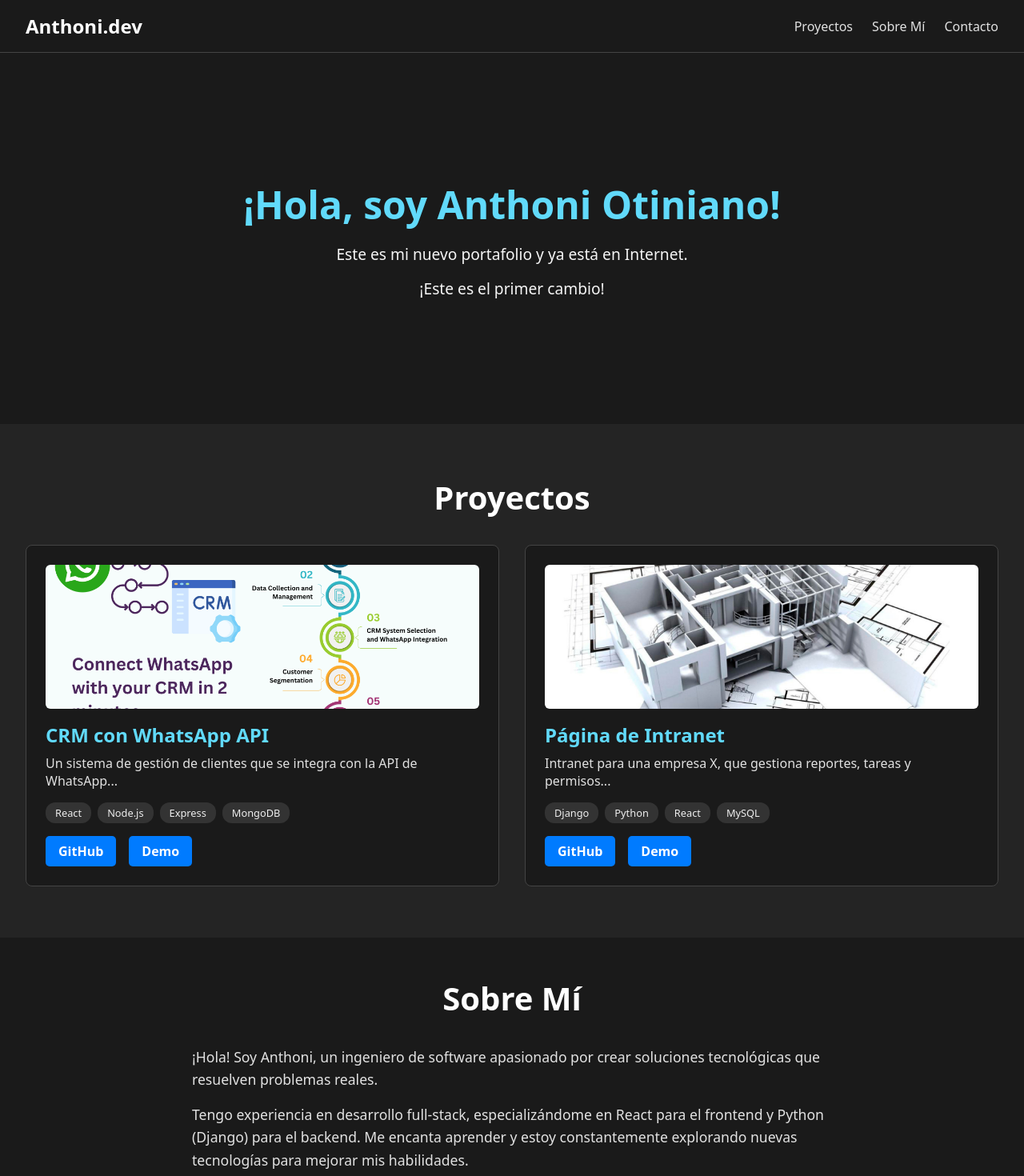
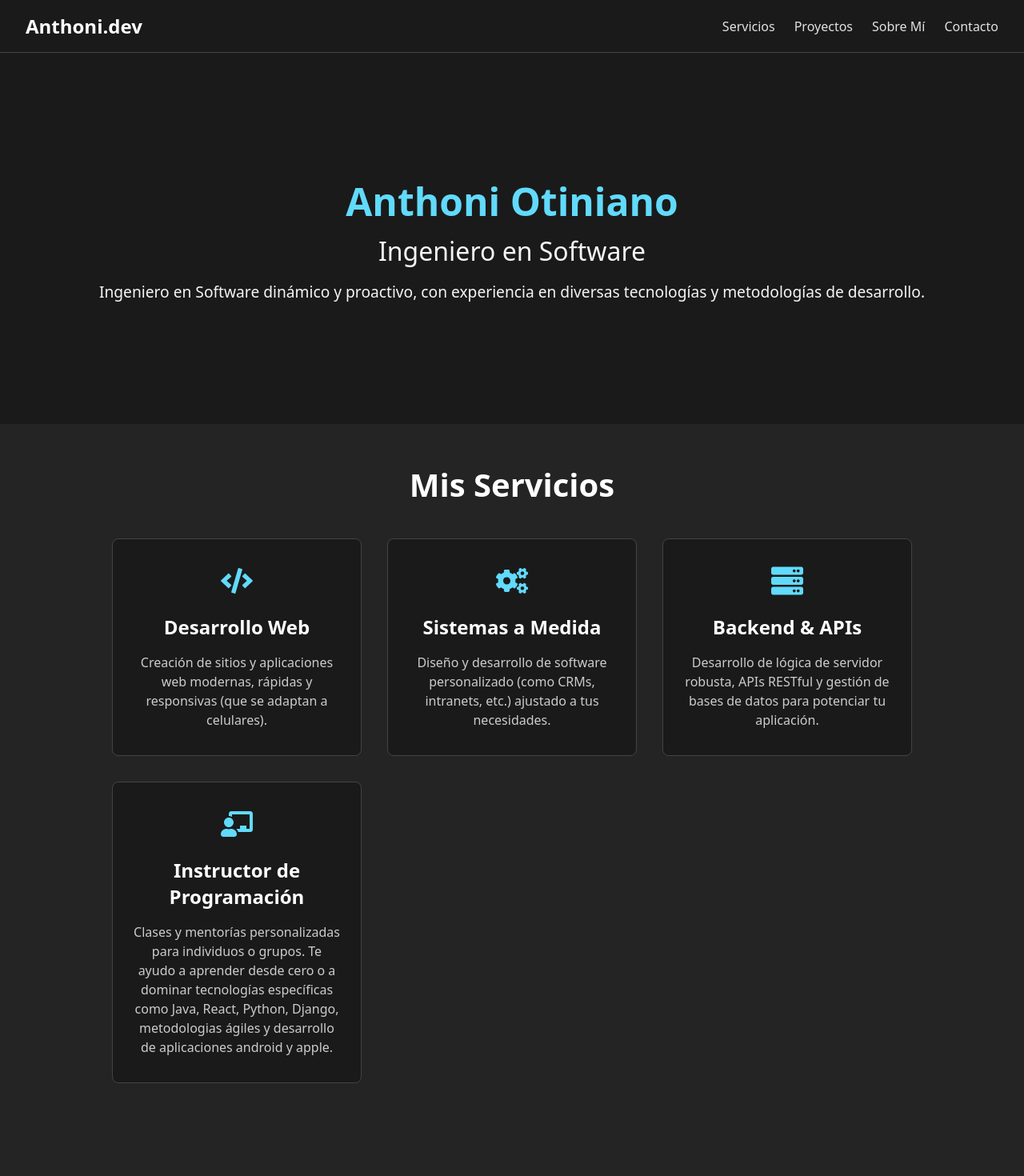
Before and after one commit to toni02022006/My_web_1.1.0, a React (Vite) app: page / in a window 1280 px wide. Shown: the top 1470 px of the page at 80% size. Built offline with nearby package versions, Linux system fonts and the light colour scheme.

Commit message:
Actualiza el componente Hero con CV

```diff
--- a/src/App.jsx
+++ b/src/App.jsx
@@ -2,18 +2,20 @@
 
 import Hero from './components/Hero'
 import Navbar from './components/Navbar'
+import Services from './components/Services' // <-- 1. IMPORTA
 import Projects from './components/Projects'
 import AboutMe from './components/AboutMe'
-import Footer from './components/Footer' // <-- 1. IMPORTA
+import Footer from './components/Footer'
 
 function App() {
   return (
     <div>
       <Navbar />
       <Hero />
+      <Services /> {/* <-- 2. AÑÁDELO AQUÍ */}
       <Projects />
       <AboutMe />
-      <Footer /> {/* <-- 2. AÑÁDELO AQUÍ */}
+      <Footer />
     </div>
   )
 }
--- a/src/components/AboutMe.jsx
+++ b/src/components/AboutMe.jsx
@@ -19,6 +19,20 @@ function AboutMe() {
           Me encanta aprender y estoy constantemente explorando nuevas
           tecnologías para mejorar mis habilidades.
         </p>
+        <p>
+          Tengo experiencia en desarrollo full-stack, especializándome en
+          React para el frontend y Python (Django) para el backend.
+          Me encanta aprender y estoy constantemente explorando nuevas
+          tecnologías para mejorar mis habilidades.
+        </p>
+
+        {/* --- AÑADE ESTE PÁRRAFO --- */}
+        <p>
+          Adicionalmente, he tenido la oportunidad de ser
+          <strong> líder y supervisor en más de 15 grupos</strong> de
+          proyectos, lo que me ha permitido desarrollar fuertes habilidades
+          de comunicación, gestión de equipos y resolución de problemas.
+        </p>
 
         <h3 className={styles.subtitle}>Mis Habilidades</h3>
         <ul className={styles.skills}>
--- a/src/components/Hero.jsx
+++ b/src/components/Hero.jsx
@@ -1,13 +1,20 @@
 // src/components/Hero.jsx
-import styles from './Hero.module.css' // <-- 1. Importa los estilos
+import styles from './Hero.module.css'
 
 function Hero() {
   return (
-    // 2. Usa los estilos como si fueran un objeto
     <section className={styles.heroSection}>
-      <h1 className={styles.title}>¡Hola, soy Anthoni Otiniano!</h1>
-      <p className={styles.subtitle}>Este es mi nuevo portafolio y ya está en Internet.</p>
-      <p className={styles.subtitle}>¡Este es el primer cambio!</p>
+      {/* Usamos tu nombre directo */}
+      <h1 className={styles.title}>Anthoni Otiniano</h1>
+
+      {/* Usamos tu título profesional del CV */}
+      <h2 className={styles.jobTitle}>Ingeniero en Software</h2>
+
+      {/* Usamos tu tagline profesional del CV */}
+      <p className={styles.subtitle}>
+        Ingeniero en Software dinámico y proactivo, con experiencia en
+        diversas tecnologías y metodologías de desarrollo.
+      </p>
     </section>
   )
 }
--- a/src/components/Hero.module.css
+++ b/src/components/Hero.module.css
@@ -21,3 +21,10 @@
   color: #f5f5f5; /* Un blanco suave */
   margin-top: 1rem;
 }
+
+.jobTitle {
+  font-size: 2rem; /* Un poco más pequeño que el título */
+  color: #f5f5f5; /* Un blanco suave */
+  margin-top: 0.5rem;
+  font-weight: 400; /* Menos grueso que el nombre */
+}
--- a/src/components/Navbar.jsx
+++ b/src/components/Navbar.jsx
@@ -9,6 +9,7 @@ function Navbar() {
 
       <div className={styles.menu}>
         <ul className={styles.menuItems}>
+          <li><a href="#servicios">Servicios</a></li>
           <li><a href="#proyectos">Proyectos</a></li>
           <li><a href="#sobre-mi">Sobre Mí</a></li>
           <li><a href="#contacto">Contacto</a></li>
--- /dev/null
+++ b/src/components/Services.jsx
@@ -0,0 +1,45 @@
+// src/components/Services.jsx
+import React from 'react';
+import styles from './Services.module.css';
+import { FaCode, FaCogs, FaServer, FaChalkboardTeacher } from 'react-icons/fa'; // Íconos
+
+function Services() {
+  return (
+    // La 'id' es para el link del Navbar
+    <section className={styles.container} id="servicios">
+      <h2 className={styles.title}>Mis Servicios</h2>
+      <div className={styles.grid}>
+
+        {/* Servicio 1: Desarrollo Web */}
+        <div className={styles.serviceCard}>
+          <FaCode size={40} className={styles.icon} />
+          <h3>Desarrollo Web</h3>
+          <p>Creación de sitios y aplicaciones web modernas, rápidas y responsivas (que se adaptan a celulares).</p>
+        </div>
+
+        {/* Servicio 2: Sistemas a Medida */}
+        <div className={styles.serviceCard}>
+          <FaCogs size={40} className={styles.icon} />
+          <h3>Sistemas a Medida</h3>
+          <p>Diseño y desarrollo de software personalizado (como CRMs, intranets, etc.) ajustado a tus necesidades.</p>
+        </div>
+
+        {/* Servicio 3: Backend & APIs */}
+        <div className={styles.serviceCard}>
+          <FaServer size={40} className={styles.icon} />
+          <h3>Backend & APIs</h3>
+          <p>Desarrollo de lógica de servidor robusta, APIs RESTful y gestión de bases de datos para potenciar tu aplicación.</p>
+        </div>
+
+        <div className={styles.serviceCard}>
+            <FaChalkboardTeacher size={40} className={styles.icon} />
+            <h3>Instructor de Programación</h3>
+            <p>Clases y mentorías personalizadas para individuos o grupos. Te ayudo a aprender desde cero o a dominar tecnologías específicas como Java, React, Python, Django, metodologias ágiles y desarrollo de aplicaciones android y apple.</p>
+        </div>
+
+      </div>
+    </section>
+  );
+}
+
+export default Services;
--- /dev/null
+++ b/src/components/Services.module.css
@@ -0,0 +1,52 @@
+/* src/components/Services.module.css */
+.container {
+  padding: 3rem 2rem;
+  background-color: #242424; /* Color de fondo normal */
+}
+
+.title {
+  font-size: 2.5rem;
+  text-align: center;
+  margin-bottom: 2.5rem;
+  color: white;
+}
+
+.grid {
+  display: grid;
+  /* 3 columnas en PC, 1 en celular */
+  grid-template-columns: repeat(auto-fit, minmax(280px, 1fr));
+  gap: 2rem;
+  max-width: 1000px;
+  margin: 0 auto;
+}
+
+.serviceCard {
+  background-color: #1a1a1a;
+  border: 1px solid #444;
+  border-radius: 8px;
+  padding: 2rem 1.5rem;
+  text-align: center;
+  transition: transform 0.3s ease, box-shadow 0.3s ease;
+}
+
+.serviceCard:hover {
+  transform: translateY(-5px); /* Efecto levantar */
+  box-shadow: 0 4px 20px rgba(0, 0, 0, 0.5);
+}
+
+.icon {
+  color: #61DAFB; /* Azul de React */
+  margin-bottom: 1rem;
+}
+
+.serviceCard h3 {
+  font-size: 1.5rem;
+  margin-bottom: 1rem;
+  color: white;
+}
+
+.serviceCard p {
+  font-size: 1rem;
+  line-height: 1.5;
+  color: #ccc;
+}
```
